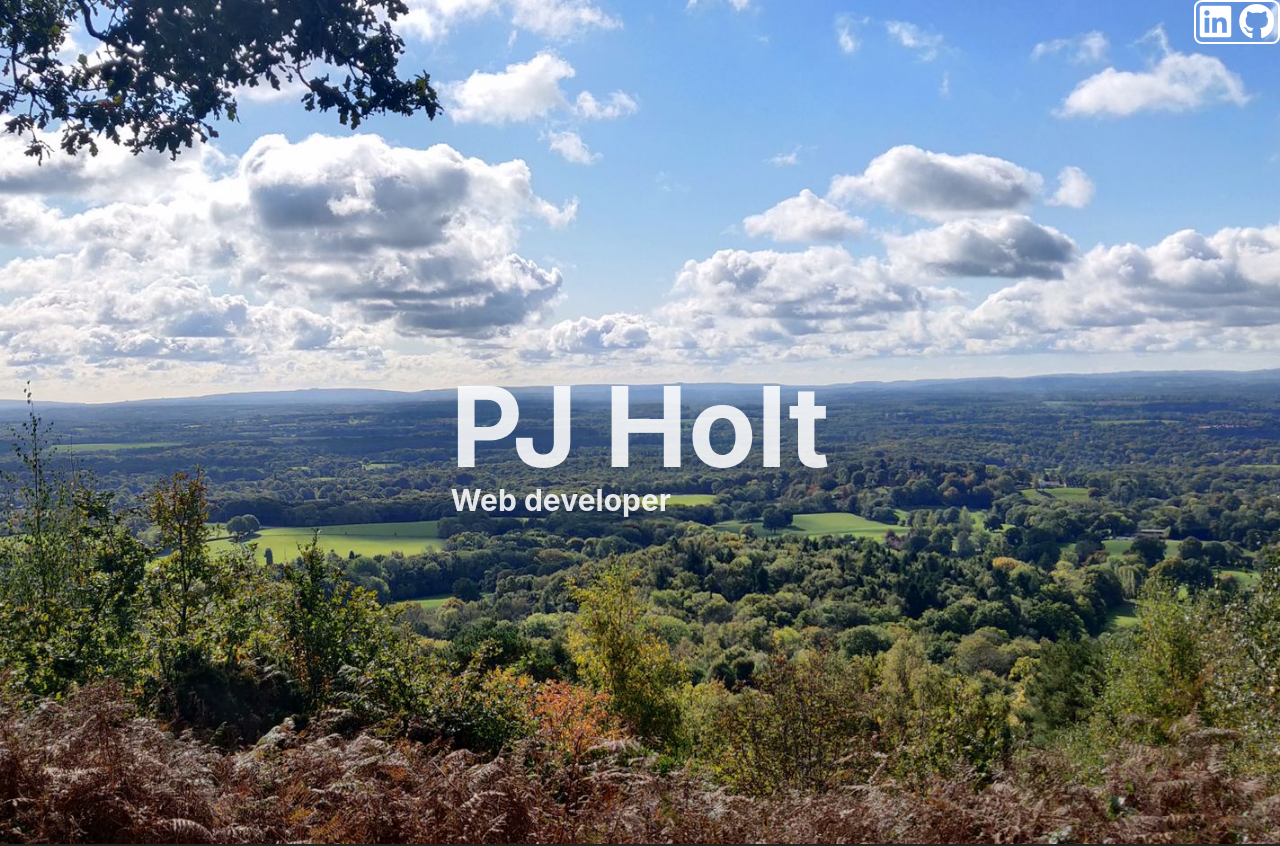
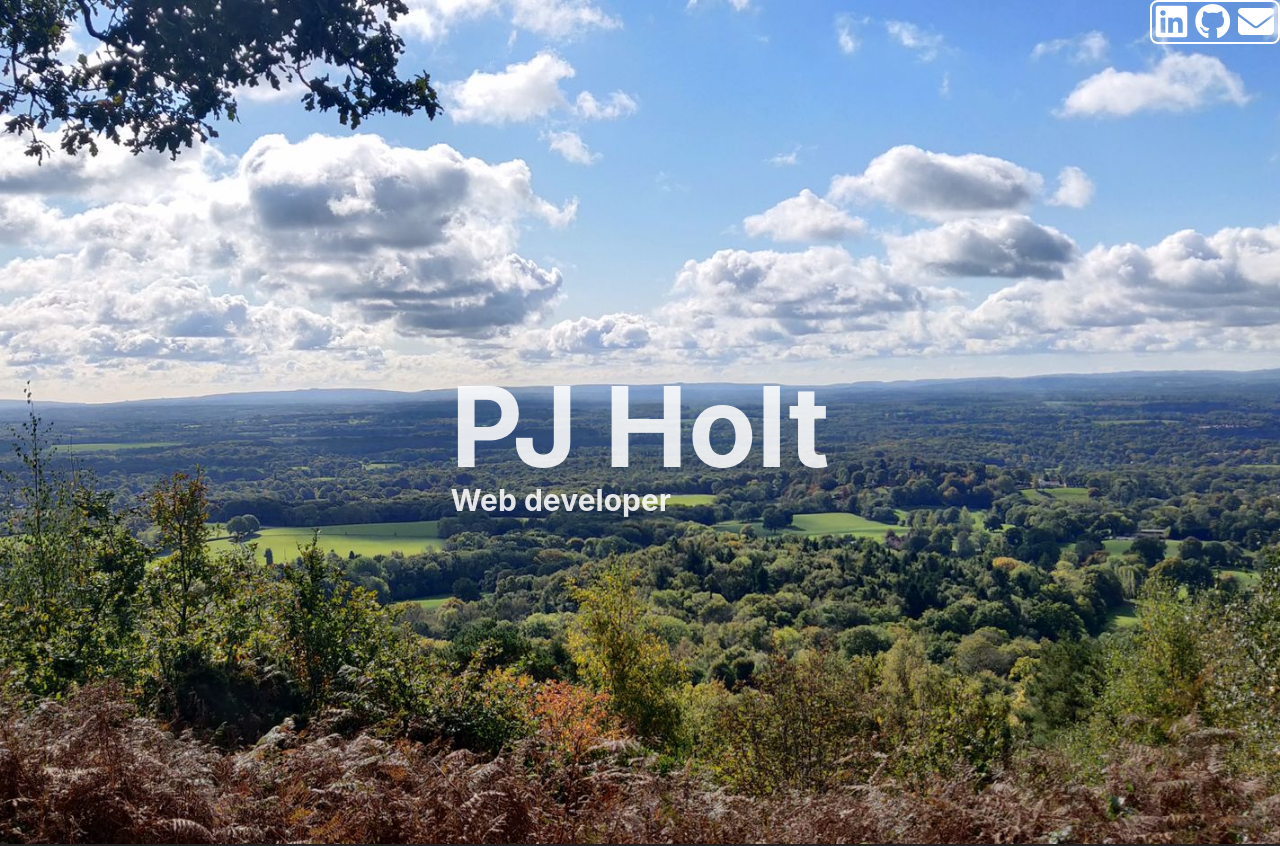
Before and after one commit to pjholt1234/personal-portfolio, a React (Vite) app: page / in a window 1280 px wide. Shown: the top 846 px of the page. Built offline with nearby package versions, Linux system fonts and the light colour scheme.

Commit message:
Add email link to site

```diff
--- a/src/components/title.jsx
+++ b/src/components/title.jsx
@@ -14,6 +14,9 @@ const Title = () => {
           <a className="mx-1" href="https://github.com/pjholt1234">
             <i className="text-white text-4xl fa-brands fa-github"></i>
           </a>
+          <a className="mx-1" href="mailto:pjholt1234@gmail.com">
+            <i className="text-white text-4xl fa-solid fa-envelope"></i>
+          </a>
         </div>
       </div>
       <div className="flex justify-center h-screen items-center">
```
